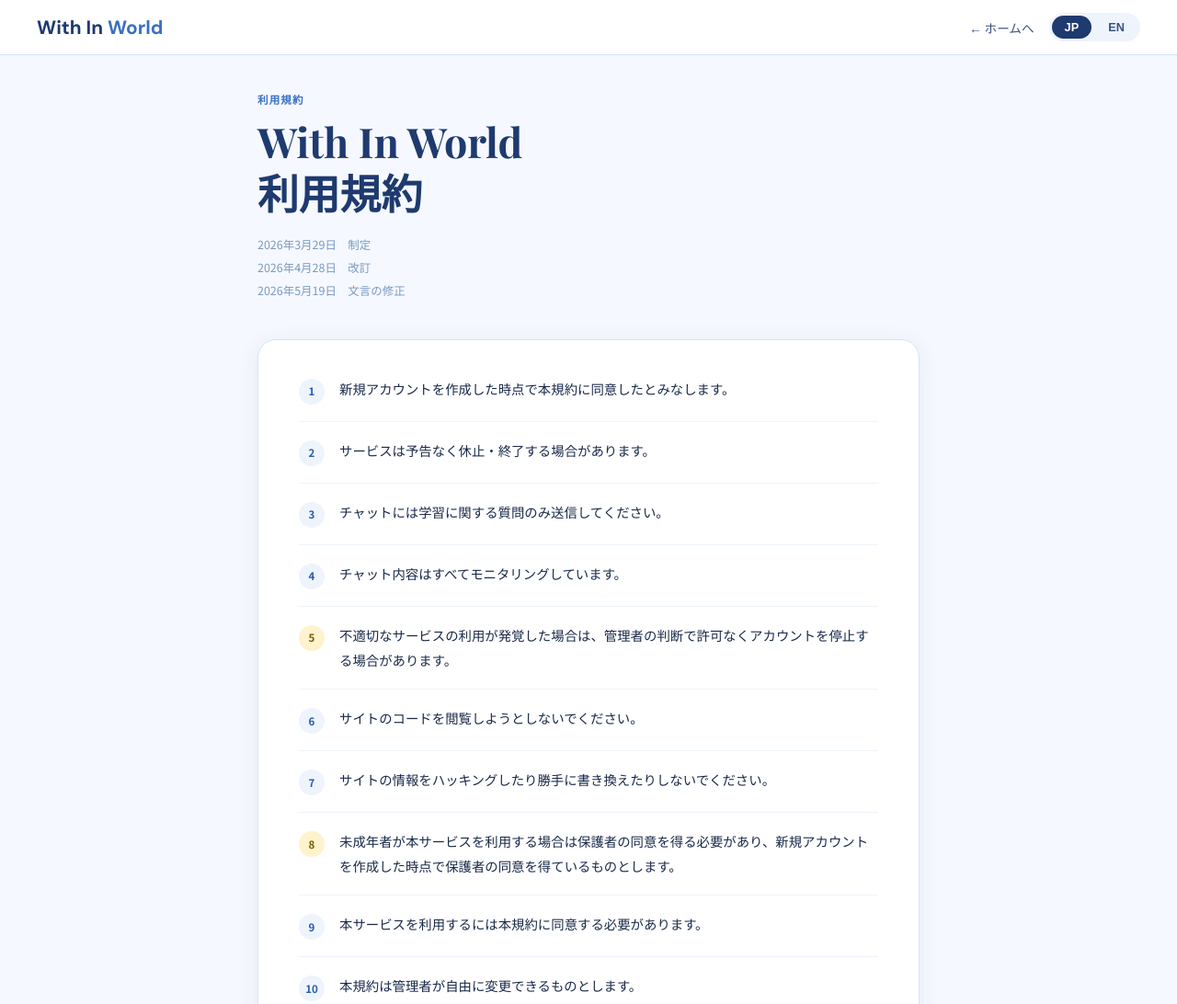
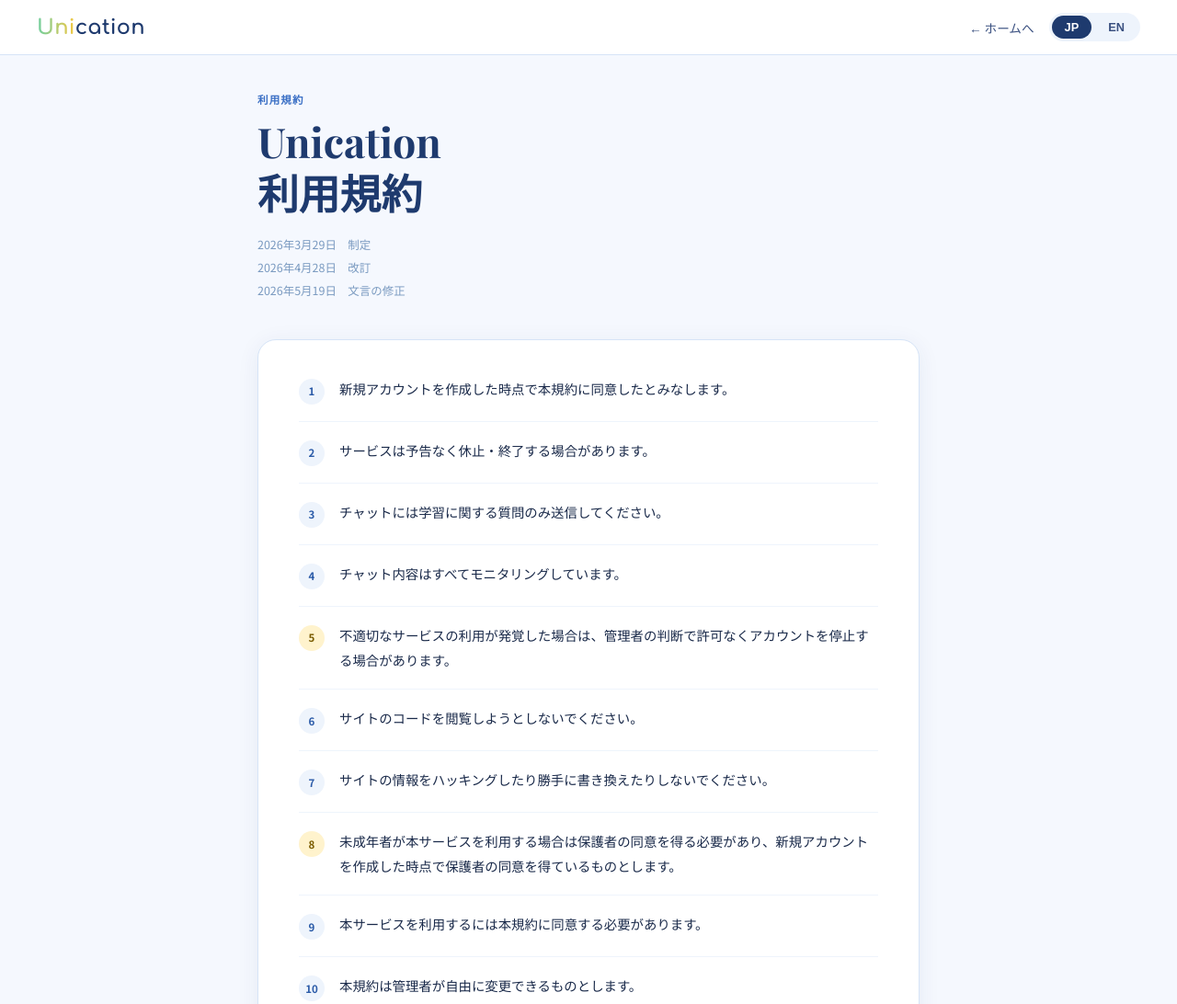
Before and after one commit to withinworldad-png/HP, a plain HTML site: page terms.html in a window 1280 px wide. Shown: the top 1092 px of the page at 92% size. Drawn offline with nearby package versions, Linux system fonts and the light colour scheme.

Commit message:
Update terms.html

```diff
--- a/terms.html
+++ b/terms.html
@@ -3,9 +3,9 @@
 <head>
 <meta charset="UTF-8">
 <meta name="viewport" content="width=device-width, initial-scale=1.0">
-<title>利用規約 — With In World</title>
+<title>利用規約 — Unication</title>
 <link rel="preconnect" href="https://fonts.googleapis.com">
-<link href="https://fonts.googleapis.com/css2?family=Noto+Sans+JP:wght@300;400;500;700&family=Playfair+Display:wght@700&family=DM+Sans:wght@300;400;500;700&display=swap" rel="stylesheet">
+<link href="https://fonts.googleapis.com/css2?family=Comfortaa:wght@700&family=Noto+Sans+JP:wght@300;400;500;700&family=Playfair+Display:wght@700&family=DM+Sans:wght@300;400;500;700&display=swap" rel="stylesheet">
 <style>
   :root {
     --navy: #1E3A6E;
@@ -38,7 +38,9 @@
     display:flex; align-items:center; justify-content:space-between;
     padding:0 40px; height:60px;
   }
-  .logo-nav { font-family:'DM Sans',sans-serif; font-weight:700; font-size:1.3rem; color:var(--navy); text-decoration:none; }
+  .logo-nav { font-family:'Comfortaa',cursive; font-weight:700; font-size:1.4rem; color:var(--navy); letter-spacing:0.01em; text-decoration:none; }
+  .logo-nav .uni { background:linear-gradient(90deg,#6ecfa0,#f5c842); -webkit-background-clip:text; -webkit-text-fill-color:transparent; background-clip:text; }
+  .logo-nav .cation { color:var(--navy); -webkit-text-fill-color:var(--navy); }
   .logo-nav span { color:var(--blue-mid); }
   .nav-right { display:flex; align-items:center; gap:16px; }
   .back-btn { color:var(--text-mid); font-size:0.85rem; text-decoration:none; font-weight:500; transition:color 0.2s; }
@@ -138,7 +140,9 @@
     background:#0d1d40; padding:36px 40px; text-align:center;
     color:rgba(255,255,255,0.38); font-size:0.8rem;
   }
-  .foot-logo { font-family:'DM Sans',sans-serif; font-size:1.1rem; font-weight:700; color:rgba(255,255,255,0.75); margin-bottom:8px; }
+  .foot-logo { font-family:'Comfortaa',cursive; font-size:1.3rem; font-weight:700; color:rgba(255,255,255,0.9); margin-bottom:8px; }
+  .foot-logo .uni { background:linear-gradient(90deg,#6ecfa0,#f5c842); -webkit-background-clip:text; -webkit-text-fill-color:transparent; background-clip:text; }
+  .foot-logo .cation { color:white; -webkit-text-fill-color:white; }
   .foot-logo span { color:var(--blue-light); }
 
   @media(max-width:640px){
@@ -152,7 +156,7 @@
 
 <!-- NAV -->
 <nav class="lang-bar">
-  <a href="index.html" class="logo-nav">With In <span>World</span></a>
+  <a href="index.html" class="logo-nav"><span class="uni">Uni</span><span class="cation">cation</span></a>
   <div class="nav-right">
     <a href="index.html" class="back-btn" data-ja="← ホームへ" data-en="← Home">← ホームへ</a>
     <div class="lang-toggle">
@@ -168,7 +172,7 @@
     <!-- タイトル -->
     <div class="terms-header">
       <div class="terms-eyebrow" data-ja="利用規約" data-en="Terms of Service">利用規約</div>
-      <h1 class="terms-title" data-ja="With In World<br>利用規約" data-en="With In World<br>Terms of Service">With In World<br>利用規約</h1>
+      <h1 class="terms-title" data-ja="Unication<br>利用規約" data-en="Unication<br>Terms of Service">Unication<br>利用規約</h1>
       <div class="terms-dates">
         <span data-ja="2026年3月29日　制定" data-en="Enacted: March 29, 2026">2026年3月29日　制定</span><br>
         <span data-ja="2026年4月28日　改訂" data-en="Revised: April 28, 2026">2026年4月28日　改訂</span><br>
@@ -236,7 +240,7 @@
 </main>
 
 <footer>
-  <div class="foot-logo">With In <span>World</span></div>
+  <div class="foot-logo"><span class="uni">Uni</span><span class="cation">cation</span></div>
   <p data-ja="「学びたい。」を我慢しない。" data-en="Don't hold back your desire to learn.">「学びたい。」を我慢しない。</p>
 </footer>
 
```
